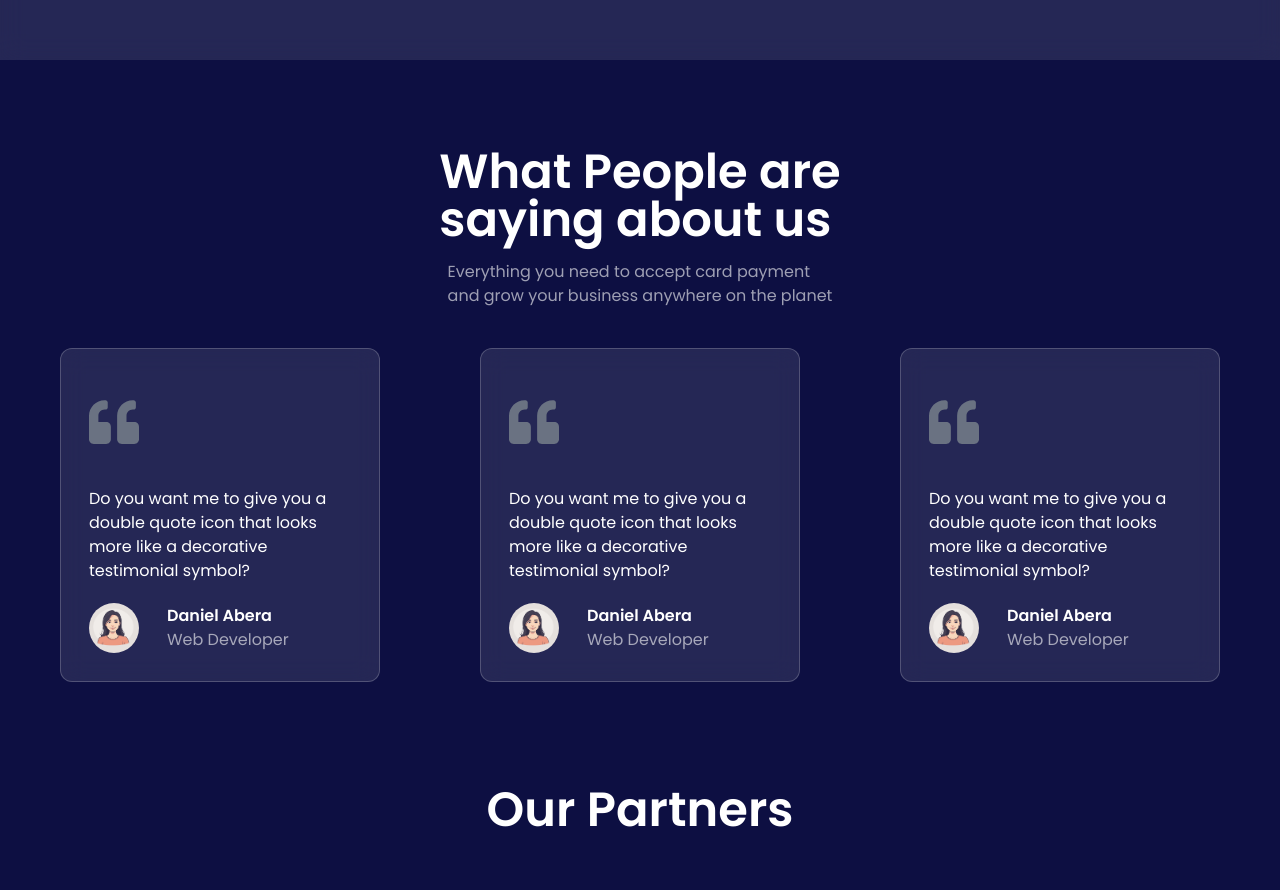
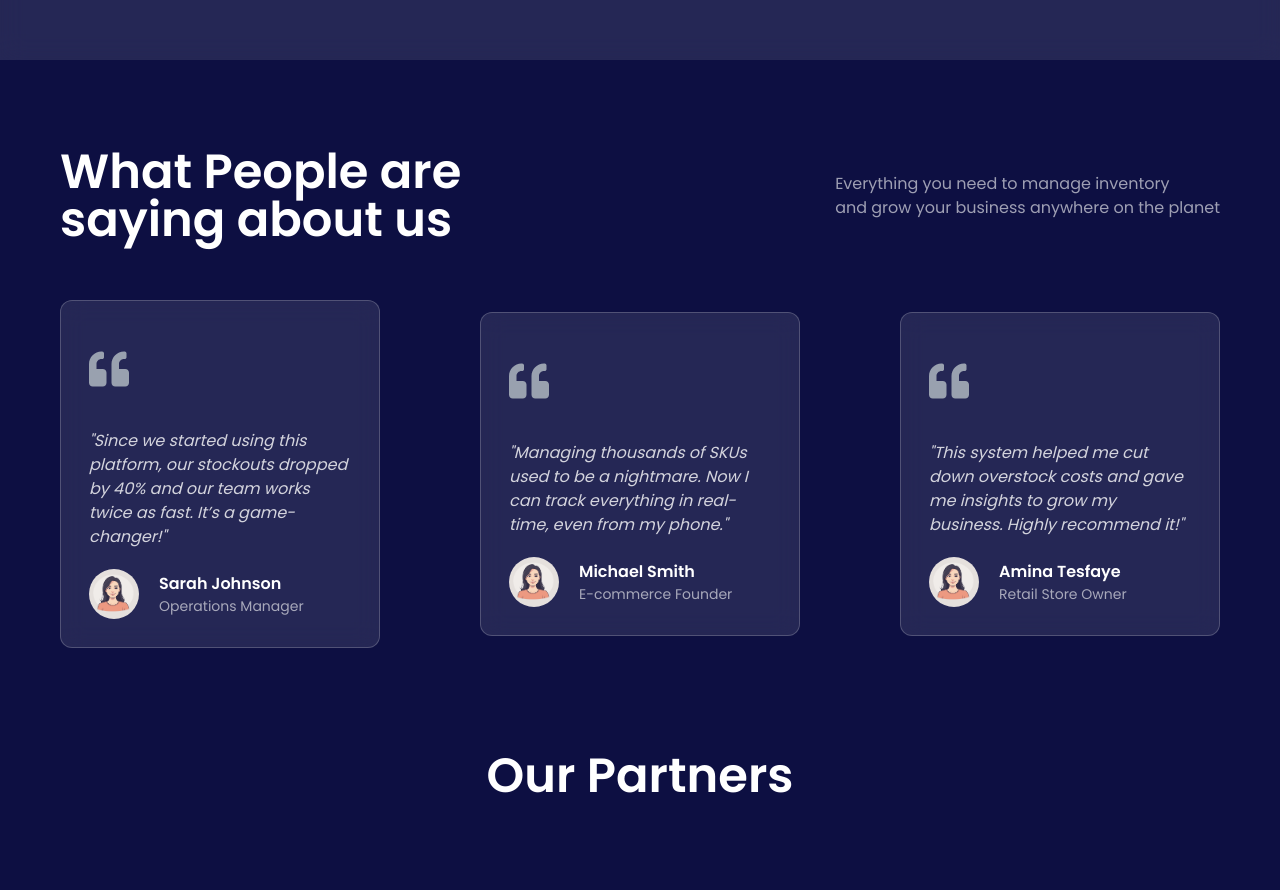
Before and after one commit to dani-dina/stocktrack-nextjs, a Next.js app: page / in a window 1280 px wide. Shown: the part 4580-5470 px from the top of the page. Built offline with nearby package versions, Linux system fonts and the light colour scheme.

Commit message:
changes on her0

```diff
--- a/components/TestimonialCard.tsx
+++ b/components/TestimonialCard.tsx
@@ -1,34 +1,49 @@
 import { FaQuoteLeft } from "react-icons/fa";
 import Image from "next/image";
 
-const TestimonialCard : React.FC = () => {
+export interface Testimonial {
+  id: string;
+  name: string;
+  role: string;
+  message: string;
+  image: string;
+}
+
+interface TestimonialCardProps {
+  testimonial: Testimonial;
+}
+
+const TestimonialCard: React.FC<TestimonialCardProps> = ({ testimonial }) => {
   return (
-    <div className='w-80 bg-white/10 backdrop-blur-md border border-white/20 rounded-xl mb-7'>
-      <div className='p-7'>
-        <div className='py-5'>
-          <FaQuoteLeft size={50} className="text-gray-500" />
+    <div className="w-80 bg-white/10 backdrop-blur-md border border-white/20 rounded-xl mb-7">
+      <div className="p-7">
+        {/* Quote Icon */}
+        <div className="py-5">
+          <FaQuoteLeft size={40} className="text-gray-400" />
         </div>
-        <div className='py-5'>
-          <p className=''>
-            Do you want me to give you a double quote icon that looks more like a decorative testimonial symbol?
-          </p>
+
+        {/* Message */}
+        <div className="py-5">
+          <p className="text-white/80 italic">"{testimonial.message}"</p>
         </div>
-        <div className='flex items-center gap-7'>
+
+        {/* User Info */}
+        <div className="flex items-center gap-5">
           <Image
-            src={'/profile.jpg'}
+            src={testimonial.image}
             width={50}
             height={50}
-            alt="Profile Avator"
+            alt={`${testimonial.name} avatar`}
             className="rounded-full"
           />
           <div>
-            <h1 className='font-semibold'>Daniel Abera</h1>
-            <h2 className='text-white/60'>Web Developer</h2>
+            <h1 className="font-semibold">{testimonial.name}</h1>
+            <h2 className="text-white/60 text-sm">{testimonial.role}</h2>
           </div>
         </div>
       </div>
     </div>
   );
-}
+};
 
 export default TestimonialCard;
--- a/components/Testimonials.tsx
+++ b/components/Testimonials.tsx
@@ -1,25 +1,29 @@
 import TestimonialCard from "./TestimonialCard";
+import { testimonials } from '../constants/index';
 
-const Testimonials : React.FC = () => {
+const Testimonials: React.FC = () => {
   return (
-    <section className='py-10 mt-8'>
-      <div className='mx-7 md:mx-15'>
-        <div className='flex flex-col md-flex-row items-center justify-between'>
-          <h1 className='text-5xl font-bold py-4'>
+    <section className="py-10 mt-8">
+      <div className="mx-7 md:mx-15">
+        {/* Header */}
+        <div className="flex flex-col md:flex-row items-center justify-between">
+          <h1 className="text-5xl font-bold py-4">
             What People are <br /> saying about us
           </h1>
-          <p className='text-white/60'>
-            Everything you need to accept card payment <br /> and grow your business anywhere on the planet
+          <p className="text-white/60">
+            Everything you need to manage inventory <br /> and grow your business anywhere on the planet
           </p>
         </div>
-        <div className='w-full flex flex-col md:flex-row items-center justify-between mt-10'>
-          <TestimonialCard />
-          <TestimonialCard />
-          <TestimonialCard />
+
+        {/* Testimonial Cards */}
+        <div className="w-full flex flex-col md:flex-row items-center justify-between mt-10 gap-6">
+          {testimonials.map((t) => (
+            <TestimonialCard key={t.id} testimonial={t} />
+          ))}
         </div>
       </div>
     </section>
   );
-}
+};
 
 export default Testimonials;
--- a/constants/index.ts
+++ b/constants/index.ts
@@ -281,14 +281,14 @@ export const growingSteps: GrowingStep[] = [
   },
 ];
 
-const testimonials : Testimonial[] = [
+export const testimonials : Testimonial[] = [
   {
     id: "1",
     name: "Sarah Johnson",
     role: "Operations Manager",
     message:
       "Since we started using this platform, our stockouts dropped by 40% and our team works twice as fast. It’s a game-changer!",
-    image: "/profile1.jpg",
+    image: "/profile.jpg",
   },
   {
     id: "2",
@@ -296,7 +296,7 @@ const testimonials : Testimonial[] = [
     role: "E-commerce Founder",
     message:
       "Managing thousands of SKUs used to be a nightmare. Now I can track everything in real-time, even from my phone.",
-    image: "/profile2.jpg",
+    image: "/profile.jpg",
   },
   {
     id: "3",
@@ -304,6 +304,6 @@ const testimonials : Testimonial[] = [
     role: "Retail Store Owner",
     message:
       "This system helped me cut down overstock costs and gave me insights to grow my business. Highly recommend it!",
-    image: "/profile3.jpg",
+    image: "/profile.jpg",
   },
 ];
```
